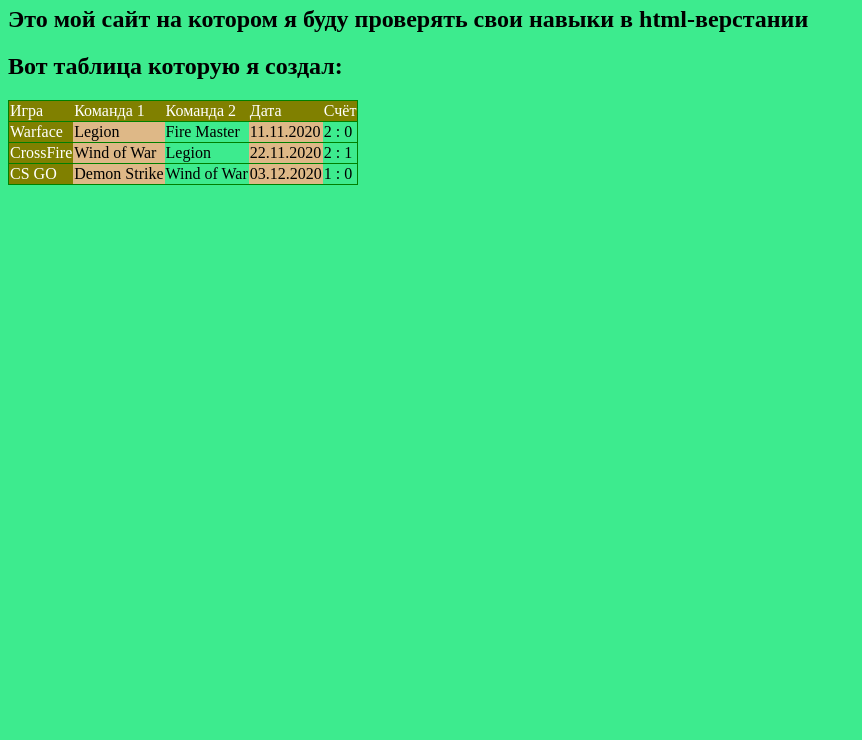
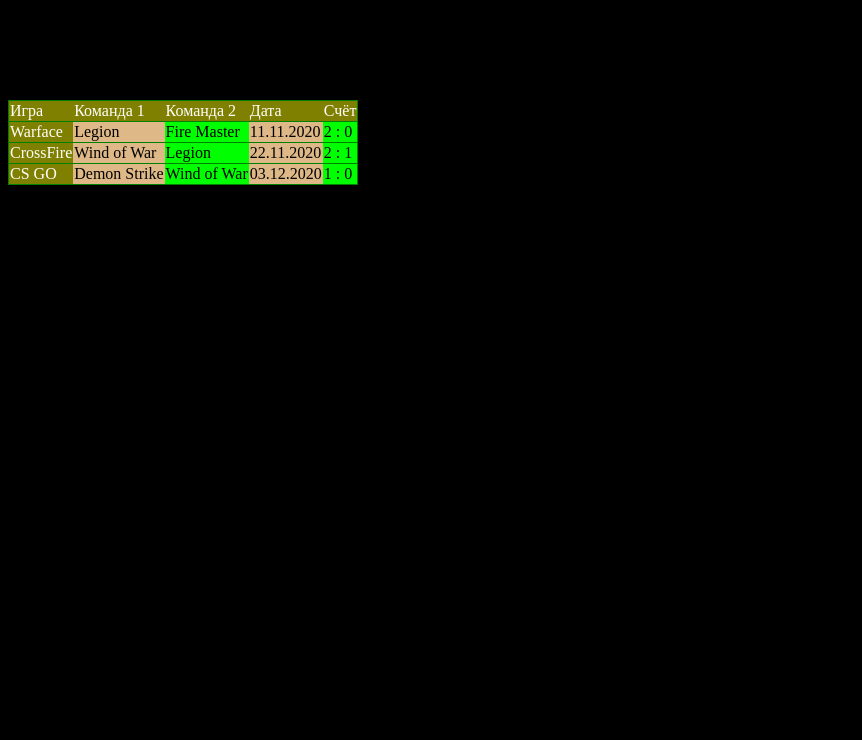
Before and after one commit to foxic106/html, a plain HTML site: page index.html in a window 1280 px wide. Shown: the part 60-800 px from the top of the page, without its empty margins (0-862 px from the left). Drawn offline with Linux system fonts and the light colour scheme.

Commit message:
Update index.html

```diff
--- a/index.html
+++ b/index.html
@@ -1,7 +1,7 @@
 <html>
   <title>jk
   </title>
-  <body style="background:#3DEB8E">
+  <body style="background:black">
     <h1>Привет!
     </h1>
     <h2>Это мой сайт на котором я буду проверять свои навыки в html-верстании
@@ -19,23 +19,23 @@
         <tr style="border:1px solid green">
            <td style="background-color:Olive; color: white">Warface</td>
            <td style="background-color:burlywood">Legion</td>
-           <td>Fire Master</td>
+           <td style="background-color:Lime">Fire Master</td>
            <td style="background-color:burlywood">11.11.2020</td>
-           <td>2 : 0</td>
+           <td style="background-color:Lime">2 : 0</td>
         </tr>
         <tr style="border:1px solid green">
             <td style="background-color:Olive; color: white">CrossFire</td>
             <td style="background-color:burlywood">Wind of War</td>
-            <td>Legion</td>
+            <td style="background-color:Lime">Legion</td>
             <td style="background-color:burlywood">22.11.2020</td>
-            <td>2 : 1</td>
+            <td style="background-color:Lime">2 : 1</td>
         </tr>
         <tr style="border:1px solid green">
             <td style="background-color:Olive; color: white">CS GO</td>
             <td style="background-color:burlywood">Demon Strike</td>
-            <td>Wind of War</td>
+            <td style="background-color:Lime">Wind of War</td>
             <td style="background-color:burlywood">03.12.2020</td>
-            <td>1 : 0</td>
+            <td style="background-color:Lime">1 : 0</td>
         </tr>
       </table>
   </body>
```
